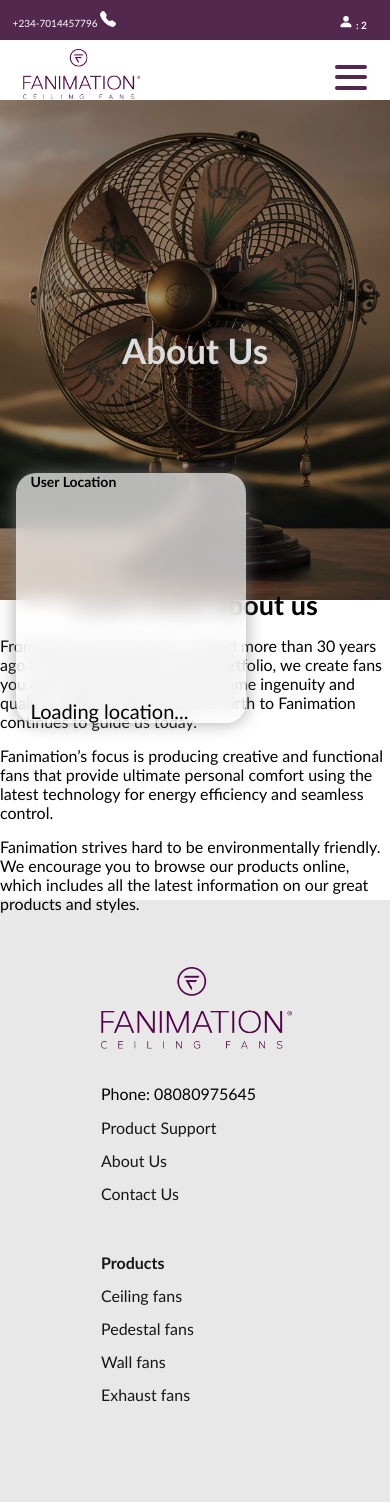
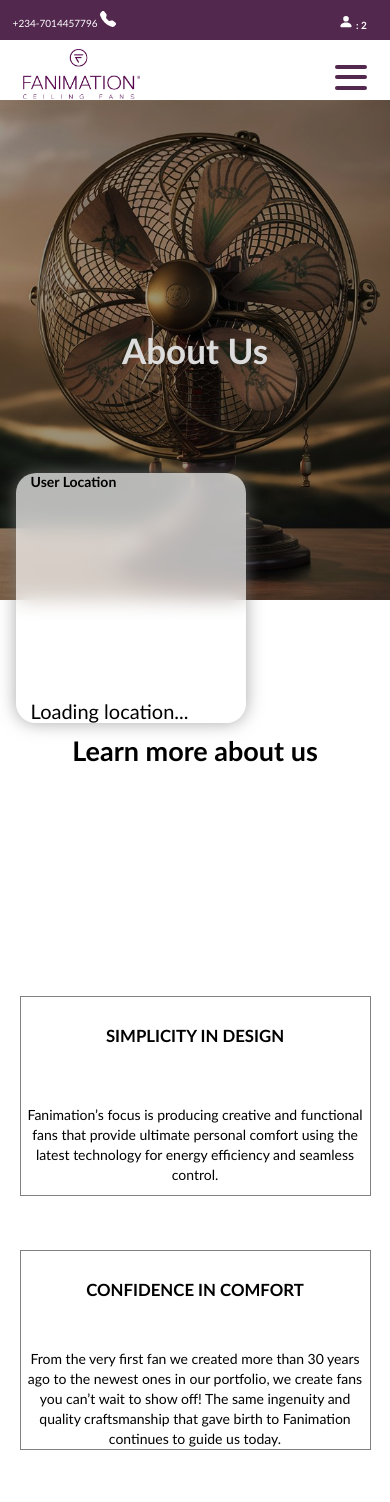
Before and after one commit to Koryslick16/Fanimation, a React (Vite) app: page /aboutUs in a window 390 px wide. Shown: the top 1502 px of the page. Built offline with nearby package versions, Linux system fonts and the light colour scheme; no server answers.

Commit message:
initial-commit

```diff
--- a/src/components/Footer/Footer.jsx
+++ b/src/components/Footer/Footer.jsx
@@ -37,7 +37,7 @@
 
         </div>
         <div className="aLinks">
-        <Link to="/">Home</Link>
+        <Link to="/Home">Home</Link>
         <Link to="/gallery">Gallery</Link>
         <Link to="/choose">Choosing a Fan</Link>
         <Link to="/gallery">Blog</Link>
--- a/src/components/GeoLocation/location.css
+++ b/src/components/GeoLocation/location.css
@@ -5,7 +5,7 @@
     flex-direction: column;
     border-radius: 20px;
     padding-left: 15px;
-    backdrop-filter: blur(10px); /* Blur effect */
+    backdrop-filter: blur(7px); /* Blur effect */
     background-color: rgba(255, 255, 255, 0.7);
     /* border: 1px solid black; */
     box-shadow: 0px 0px 17px 0px rgba(128, 128, 128, 0.685);
--- a/src/components/Modal/modal.css
+++ b/src/components/Modal/modal.css
@@ -6,6 +6,7 @@
     position: fixed;
     top: 0;
     display: flex;
+    z-index: 2;
     align-items: center;
     justify-content: center;
     padding-top: 65px;
--- a/src/components/ScrollTop.css
+++ b/src/components/ScrollTop.css
@@ -5,7 +5,7 @@
     border: none;
     color: #53284f;
     cursor: pointer;
-    border-radius: 55px;
+    border-radius: 50%;
     position: fixed;
     z-index: 2;
     font-size: 17px;
--- a/src/pages/AboutUs/About.jsx
+++ b/src/pages/AboutUs/About.jsx
@@ -18,11 +18,25 @@
 
         <div className="learn">
             <h5>Learn more about us</h5>
-            <p>From the very first fan we created more than 30 years ago to the newest ones in our portfolio, we create fans you can’t wait to show off! The same ingenuity and quality craftsmanship that gave birth to Fanimation continues to guide us today.
 
-</p>
-            <p>Fanimation’s focus is producing creative and functional fans that provide ultimate personal comfort using the latest technology for energy efficiency and seamless control.</p>
-            <p>Fanimation strives hard to be environmentally friendly. We encourage you to browse our products online, which includes all the latest information on our great products and styles.</p>
+        </div>
+
+        <div className="learn-content">
+          <div className="sub-learn-content">
+            <span className='sub-learn-Header'><big>SIMPLICITY IN DESIGN</big></span>
+
+            <span className='sub-learn-text'><p>Fanimation’s focus is producing creative and functional fans that provide ultimate personal comfort using the latest technology for energy efficiency and seamless control.</p></span>
+          </div>
+          <div className="sub-learn-content">
+            <span className='sub-learn-Header'><big>CONFIDENCE IN COMFORT</big></span>
+
+            <span className='sub-learn-text'>From the very first fan we created more than 30 years ago to the newest ones in our portfolio, we create fans you can’t wait to show off! The same ingenuity and quality craftsmanship that gave birth to Fanimation continues to guide us today.</span>
+          </div>
+          <div className="sub-learn-content">
+            <span className='sub-learn-Header'><big>WHY CHOOSE US</big></span>
+
+            <span className='sub-learn-text'>Fanimation strives hard to be environmentally friendly. we encourage you to browse our products online, which includes all the latest information on our great products and styles</span>
+          </div>
         </div>
 
     </div>
--- a/src/pages/AboutUs/about.css
+++ b/src/pages/AboutUs/about.css
@@ -29,3 +29,152 @@
 .learn>h5{
     font-size: 27px;
 }
+
+.learn-content{
+    width: 100%;
+    height: 300px;
+    /* border: 1px solid black; */
+    display: flex;
+    align-items: center;
+    justify-content: center;
+    gap: 4%;
+}
+
+.sub-learn-content{
+    width: 27%;
+    height: 180px;
+    border: 1px solid gray;
+    display: flex;
+    flex-direction: column;
+    align-items: center;
+    justify-content: center;
+    gap: 15%;
+}
+.sub-learn-text{
+    width: 100%;
+    height: 100px;
+    /* border: 1px solid black; */
+    display: flex;
+    align-items: center;
+    justify-content: center;
+    text-align: center;
+    font-size: 14px;
+    line-height: 20px;
+}
+.sub-learn-Header{
+    font-size: 16px;
+    font-weight: bold;
+}
+
+@media screen and (max-width: 1065px) {
+    .sub-learn-content{
+        width: 33%;
+        height: 180px;
+        /* border: 1px solid gray; */
+        display: flex;
+        flex-direction: column;
+        align-items: center;
+        justify-content: center;
+        gap: 10%;
+    }
+}
+
+@media screen and (max-width: 956px) {
+    .sub-learn-content{
+        width: 35%;
+        height: 180px;
+        /* border: 1px solid gray; */
+        display: flex;
+        flex-direction: column;
+        align-items: center;
+        justify-content: center;
+        gap: 10%;
+    }
+}
+
+@media screen and (max-width: 899px) {
+    .learn-content{
+        width: 100%;
+        height: 300px;
+        /* border: 1px solid black; */
+        display: flex;
+        align-items: center;
+        justify-content: center;
+        gap: 2%;
+    }
+}
+
+@media screen and (max-width: 810px) {
+    .learn-content{
+        width: 100%;
+        height: 700px;
+        /* border: 1px solid black; */
+        display: flex;
+        flex-direction: column;
+        align-items: center;
+        justify-content: center;
+        gap: 6%;
+    }
+    .sub-learn-content{
+        width: 50%;
+        height: 180px;
+        /* border: 1px solid gray; */
+        display: flex;
+        flex-direction: column;
+        align-items: center;
+        justify-content: center;
+        gap: 10%;
+    }
+}
+
+@media screen and (max-width: 669px) {
+    .sub-learn-content{
+        width: 70%;
+        height: 200px;
+        /* border: 1px solid gray; */
+        display: flex;
+        flex-direction: column;
+        align-items: center;
+        justify-content: center;
+        justify-content: space-between;
+    }
+    .sub-learn-text{
+        width: 100%;
+        height: 100px;
+        /* border: 1px solid black; */
+        display: flex;
+        align-items: center;
+        justify-content: center;
+        text-align: center;
+        font-size: 14px;
+        line-height: 20px;
+    }
+    .sub-learn-Header{
+        font-size: 14px;
+        font-weight: bold;
+        margin-top: 28px;
+    }
+}
+
+@media screen and (max-width: 490px) {
+    .sub-learn-content{
+        width: 90%;
+        height: 200px;
+        /* border: 1px solid gray; */
+        display: flex;
+        flex-direction: column;
+        align-items: center;
+        justify-content: center;
+        justify-content: space-between;
+    }
+    .learn-content{
+        width: 100%;
+        height: 900px;
+        /* border: 1px solid black; */
+        display: flex;
+        flex-direction: column;
+        align-items: center;
+        justify-content: center;
+        gap: 6%;
+    }
+}
--- a/src/pages/Home/Home.jsx
+++ b/src/pages/Home/Home.jsx
@@ -6,7 +6,6 @@
 import Data from "../../../public/data.json";
 import { NavLink } from "react-router-dom";
 import Modal from "../../components/Modal/Modal";
-
 
 
 
```
